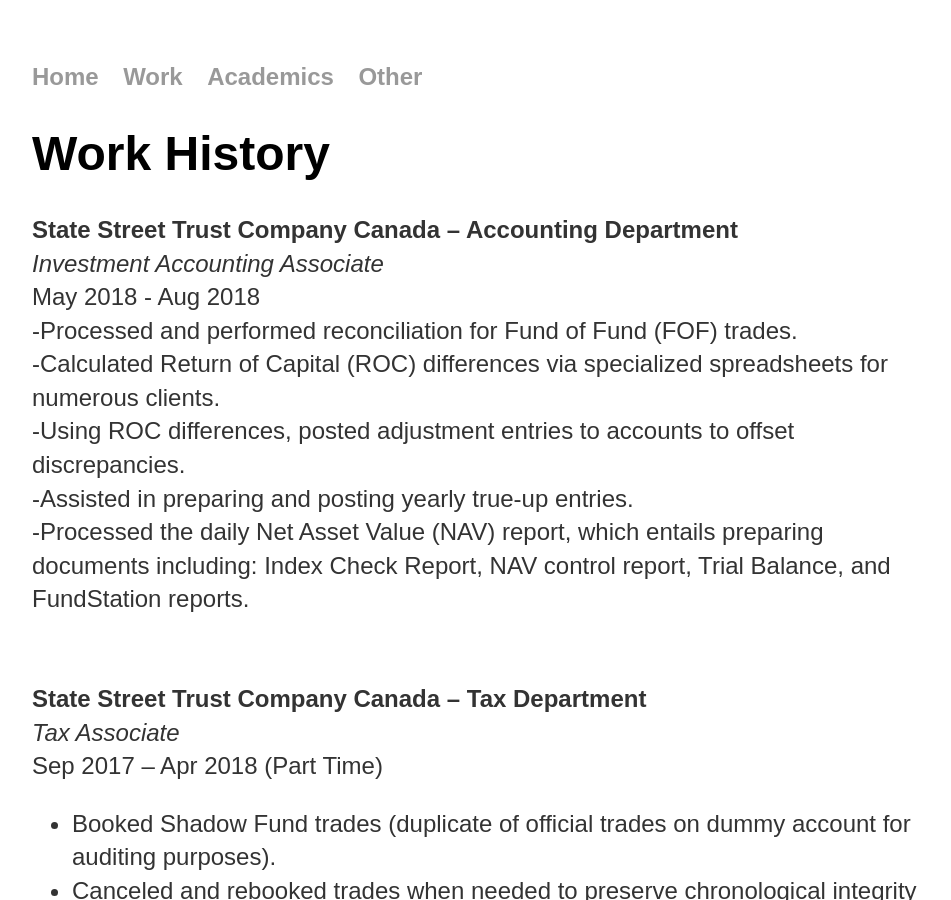
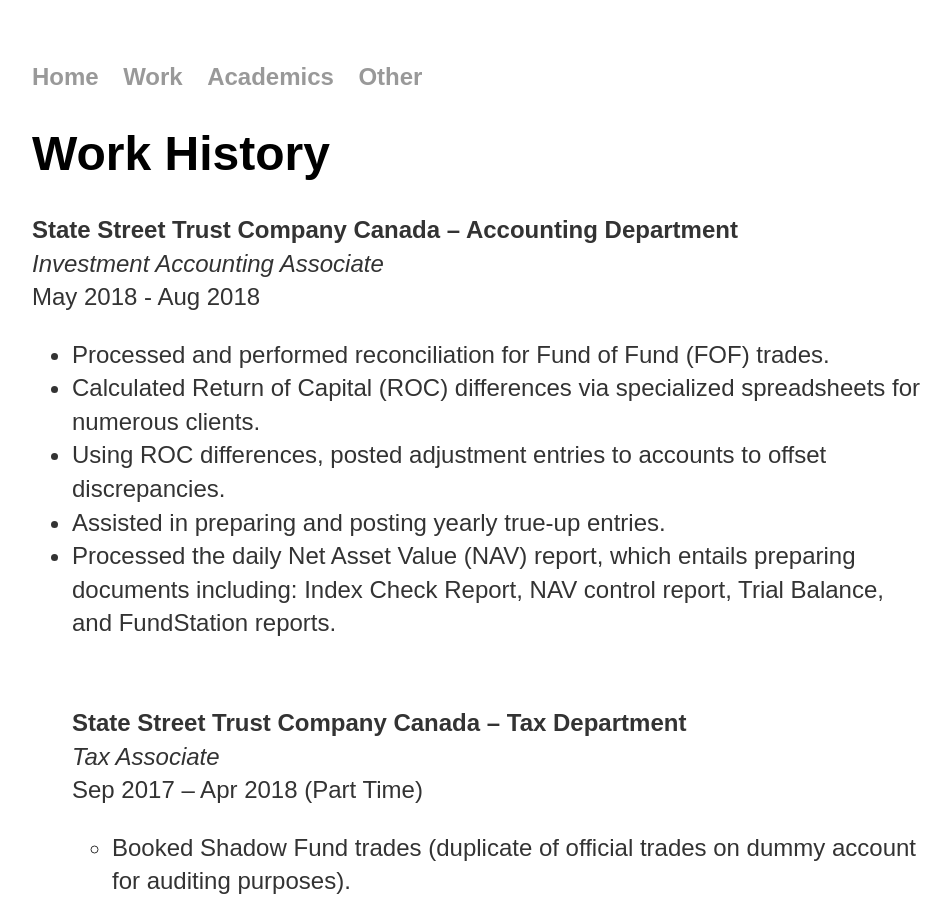
Before and after one commit to jeungkyle/portfolio, a Jekyll site: the page built from work/index.html, in a window 1280 px wide and 900 px high. Shown: the whole window, without its empty margins (160-1111 px from the left). Built offline with Jekyll 4.4.1, drawn with Linux system fonts in a browser that asks for light colours.

Commit message:
Update index.html

```diff
--- a/work/index.html
+++ b/work/index.html
@@ -9,11 +9,12 @@
   <b>State Street Trust Company Canada – Accounting Department</b><br>
   <i>Investment Accounting Associate</i><br>
   May 2018 - Aug 2018<br>
-    -Processed and performed reconciliation for Fund of Fund (FOF) trades.<br>
-    -Calculated Return of Capital (ROC) differences via specialized spreadsheets for numerous clients.<br>
-    -Using ROC differences, posted adjustment entries to accounts to offset discrepancies.<br>
-    -Assisted in preparing and posting yearly true-up entries.<br>
-    -Processed the daily Net Asset Value (NAV) report, which entails preparing documents including: Index Check Report, NAV control report, Trial Balance, and FundStation reports.<br>
+  <ul>
+    <li>Processed and performed reconciliation for Fund of Fund (FOF) trades.</li>
+    <li>Calculated Return of Capital (ROC) differences via specialized spreadsheets for numerous clients.</li>
+    <li>Using ROC differences, posted adjustment entries to accounts to offset discrepancies.</li>
+    <li>Assisted in preparing and posting yearly true-up entries.</li>
+    <li>Processed the daily Net Asset Value (NAV) report, which entails preparing documents including: Index Check Report, NAV control report, Trial Balance, and FundStation reports.</li>
 </p><br>
 
 <p>
```
